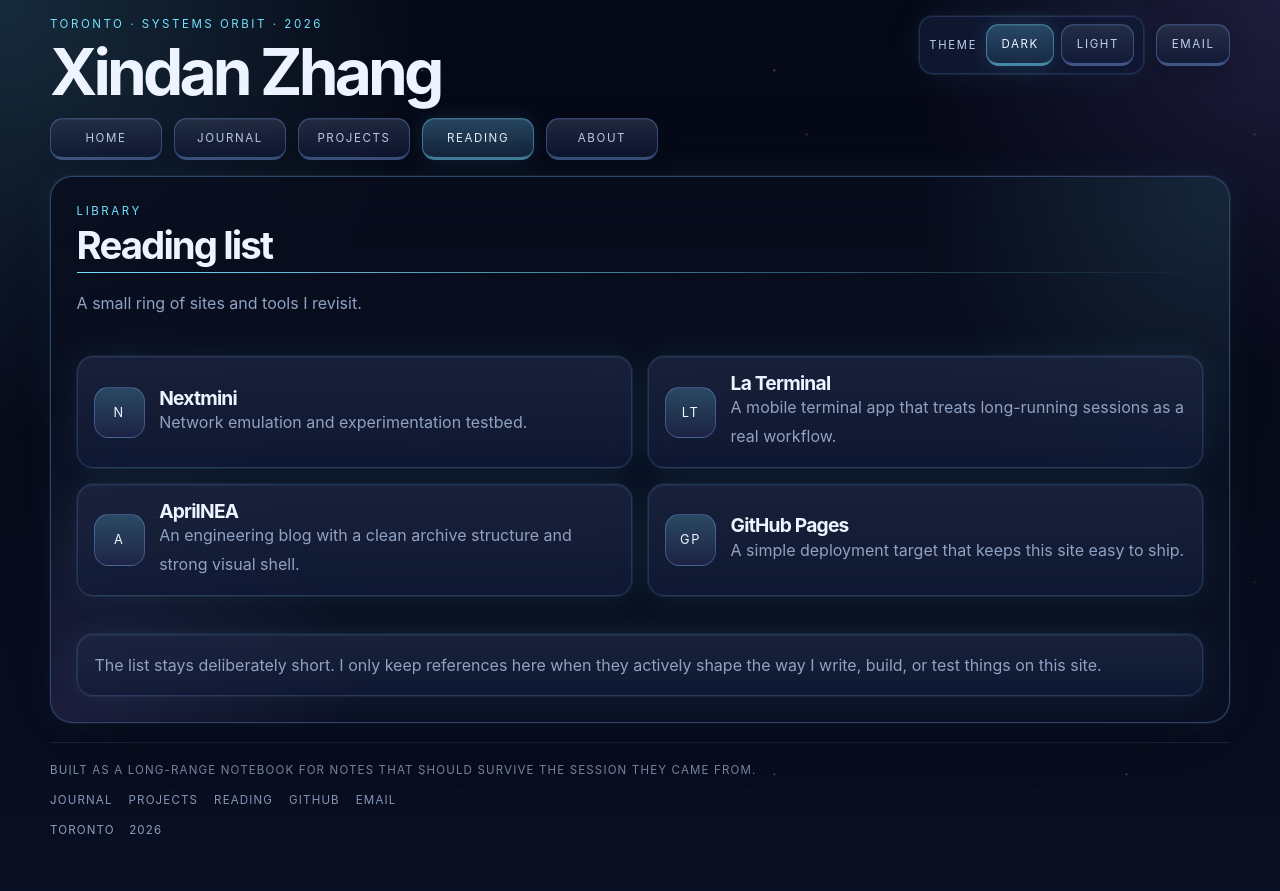
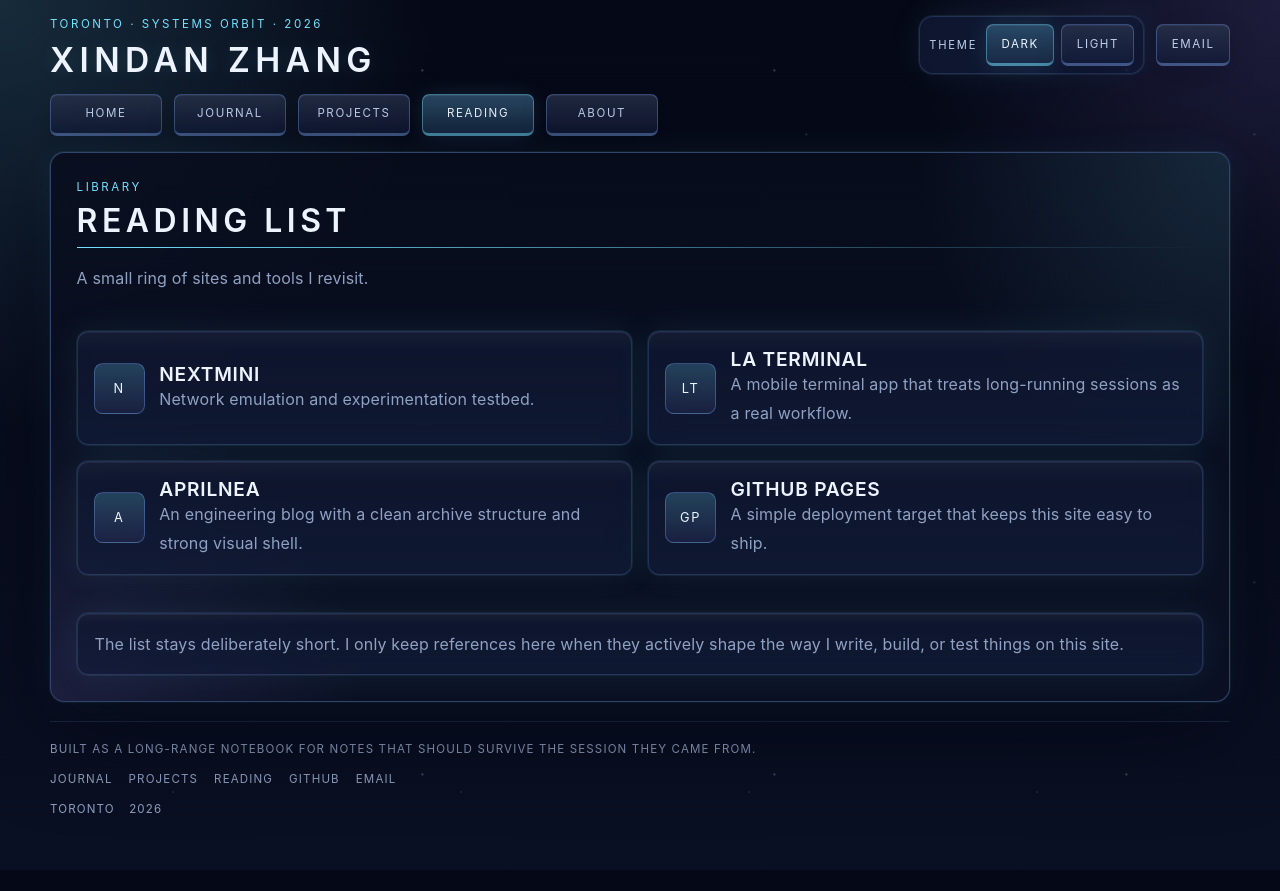
Before and after one commit to XindanZhang/personal-site, a Next.js app: page /personal-site/friends in a window 1280 px wide. After the commit the page ends 870 px from the top, so only its background shows below. Built offline with nearby package versions, Linux system fonts and the light colour scheme.

Commit message:
feat: tighten terminal ui with berkeley mono

```diff
--- a/app/globals.css
+++ b/app/globals.css
@@ -1,8 +1,27 @@
 @import "tailwindcss";
 
+@font-face {
+  font-family: "Berkeley Mono";
+  src:
+    local("Berkeley Mono"),
+    local("Berkeley Mono Regular"),
+    local("Berkeley Mono Variable");
+  font-display: swap;
+}
+
 @theme {
-  --font-display: var(--font-space-grotesk), "Space Grotesk", "Helvetica Neue", sans-serif;
-  --font-mono: var(--font-ibm-plex-mono), "IBM Plex Mono", "SFMono-Regular", monospace;
+  --font-display:
+    "Berkeley Mono",
+    var(--font-ibm-plex-mono),
+    "IBM Plex Mono",
+    "SFMono-Regular",
+    monospace;
+  --font-mono:
+    "Berkeley Mono",
+    var(--font-ibm-plex-mono),
+    "IBM Plex Mono",
+    "SFMono-Regular",
+    monospace;
   --breakpoint-tablet: 48rem;
   --breakpoint-desktop: 80rem;
 }
@@ -62,7 +81,9 @@ body.mode-cosmos {
     radial-gradient(circle at top right, rgba(155, 135, 255, 0.16), transparent 24%),
     linear-gradient(180deg, var(--page-bg) 0%, var(--page-bg-alt) 100%);
   color: var(--page-ink);
-  font-family: var(--font-display);
+  font-family: var(--font-mono);
+  font-variant-ligatures: none;
+  letter-spacing: 0.01em;
 }
 
 body.mode-cosmos::before,
@@ -136,7 +157,7 @@ img {
   margin-top: 1rem;
   padding: 1.2rem;
   border: 1px solid var(--line-strong);
-  border-radius: 1.4rem;
+  border-radius: 0.9rem;
   background: linear-gradient(180deg, var(--panel), var(--panel-strong));
   box-shadow: var(--shadow), var(--glow);
   overflow: hidden;
@@ -171,10 +192,13 @@ img {
   position: relative;
   overflow: hidden;
   border: 1px solid var(--line);
-  border-radius: 1rem;
-  background: linear-gradient(180deg, rgba(255, 255, 255, 0.04), transparent), var(--panel-soft);
+  border-radius: 0.7rem;
+  background:
+    linear-gradient(180deg, rgba(255, 255, 255, 0.03), transparent 18%),
+    linear-gradient(180deg, rgba(5, 8, 22, 0.18), rgba(5, 8, 22, 0)),
+    var(--panel-soft);
   box-shadow: inset 0 1px 0 rgba(255, 255, 255, 0.05), var(--glow);
-  backdrop-filter: blur(16px);
+  backdrop-filter: blur(10px);
 }
 
 .terminal-panel::after {
@@ -220,11 +244,13 @@ img {
 
 .brand-mark {
   display: inline-block;
-  font-family: var(--font-display);
-  font-size: clamp(2.2rem, 5vw, 4rem);
-  font-weight: 700;
-  line-height: 0.94;
-  letter-spacing: -0.06em;
+  font-family: var(--font-mono);
+  font-size: clamp(1.45rem, 2.7vw, 2.1rem);
+  font-weight: 600;
+  line-height: 1.05;
+  letter-spacing: 0.16em;
+  text-transform: uppercase;
+  text-shadow: 0 0 18px rgba(115, 226, 255, 0.12);
 }
 
 .masthead-actions {
@@ -272,7 +298,7 @@ img {
   padding: 0.65rem 0.9rem;
   border: 1px solid var(--line-strong);
   border-bottom-width: 3px;
-  border-radius: 0.8rem;
+  border-radius: 0.45rem;
   background: linear-gradient(180deg, rgba(255, 255, 255, 0.08), transparent), var(--panel-soft);
   box-shadow:
     inset 0 1px 0 rgba(255, 255, 255, 0.06),
@@ -379,11 +405,12 @@ img {
 
 .section-title {
   margin: 0;
-  font-family: var(--font-display);
-  font-size: clamp(1.8rem, 3vw, 2.8rem);
-  font-weight: 700;
-  line-height: 0.98;
-  letter-spacing: -0.05em;
+  font-family: var(--font-mono);
+  font-size: clamp(1.35rem, 2.5vw, 2rem);
+  font-weight: 600;
+  line-height: 1.15;
+  letter-spacing: 0.14em;
+  text-transform: uppercase;
 }
 
 .section-rule {
@@ -469,15 +496,16 @@ img {
 .hero-title,
 .article-title {
   margin: 0;
-  font-family: var(--font-display);
-  font-weight: 700;
-  line-height: 0.94;
-  letter-spacing: -0.06em;
+  font-family: var(--font-mono);
+  font-weight: 600;
+  line-height: 1.04;
+  letter-spacing: 0.08em;
+  text-transform: uppercase;
 }
 
 .hero-title {
   max-width: 13ch;
-  font-size: clamp(2.8rem, 6vw, 5.7rem);
+  font-size: clamp(2.2rem, 5.4vw, 4.2rem);
 }
 
 .hero-quote {
@@ -537,10 +565,11 @@ img {
 .project-title,
 .friend-name {
   margin: 0;
-  font-family: var(--font-display);
-  font-weight: 700;
-  line-height: 1.05;
-  letter-spacing: -0.04em;
+  font-family: var(--font-mono);
+  font-weight: 600;
+  line-height: 1.15;
+  letter-spacing: 0.04em;
+  text-transform: uppercase;
 }
 
 .desk-card-title {
@@ -638,7 +667,7 @@ img {
   display: inline-flex;
   align-items: center;
   padding: 0.3rem 0.55rem;
-  border-radius: 999px;
+  border-radius: 0.4rem;
   font-size: 0.66rem;
   letter-spacing: 0.14em;
   text-transform: uppercase;
@@ -656,11 +685,12 @@ img {
 }
 
 .archive-link {
-  font-family: var(--font-display);
-  font-size: clamp(1.4rem, 2.2vw, 1.95rem);
-  font-weight: 700;
-  line-height: 1.04;
-  letter-spacing: -0.05em;
+  font-family: var(--font-mono);
+  font-size: clamp(1.12rem, 2vw, 1.45rem);
+  font-weight: 600;
+  line-height: 1.2;
+  letter-spacing: 0.04em;
+  text-transform: uppercase;
 }
 
 .archive-keyword {
@@ -752,7 +782,7 @@ img {
   justify-content: center;
   width: 3.2rem;
   height: 3.2rem;
-  border-radius: 0.9rem;
+  border-radius: 0.55rem;
   border: 1px solid var(--line-strong);
   background: linear-gradient(180deg, rgba(115, 226, 255, 0.22), rgba(155, 135, 255, 0.08));
   font-family: var(--font-mono);
@@ -775,7 +805,7 @@ img {
 .practice-chip {
   padding: 0.42rem 0.7rem;
   border: 1px solid var(--line);
-  border-radius: 999px;
+  border-radius: 0.4rem;
   background: rgba(255, 255, 255, 0.04);
   font-family: var(--font-mono);
   font-size: 0.74rem;
@@ -880,21 +910,23 @@ img {
 .article-prose h2 {
   margin: 2rem 0 0.9rem;
   scroll-margin-top: 2rem;
-  font-family: var(--font-display);
-  font-size: clamp(1.8rem, 3vw, 2.8rem);
-  font-weight: 700;
-  line-height: 1;
-  letter-spacing: -0.05em;
+  font-family: var(--font-mono);
+  font-size: clamp(1.3rem, 2.6vw, 1.85rem);
+  font-weight: 600;
+  line-height: 1.25;
+  letter-spacing: 0.12em;
+  text-transform: uppercase;
   color: var(--page-ink);
 }
 
 .article-prose h3 {
   margin: 1.5rem 0 0.8rem;
-  font-family: var(--font-display);
-  font-size: 1.45rem;
-  font-weight: 700;
-  line-height: 1.06;
-  letter-spacing: -0.04em;
+  font-family: var(--font-mono);
+  font-size: 1.05rem;
+  font-weight: 600;
+  line-height: 1.35;
+  letter-spacing: 0.08em;
+  text-transform: uppercase;
   color: var(--page-ink);
 }
 
@@ -908,7 +940,7 @@ img {
 .article-prose code {
   padding: 0.12rem 0.35rem;
   border: 1px solid var(--line);
-  border-radius: 0.4rem;
+  border-radius: 0.2rem;
   background: rgba(255, 255, 255, 0.05);
   font-family: var(--font-mono);
   font-size: 0.88em;
@@ -919,7 +951,7 @@ img {
   overflow-x: auto;
   padding: 1rem;
   border: 1px solid var(--line);
-  border-radius: 0.9rem;
+  border-radius: 0.5rem;
   background: rgba(2, 7, 18, 0.68);
   box-shadow: inset 0 1px 0 rgba(255, 255, 255, 0.03);
   font-family: var(--font-mono);
--- a/app/layout.tsx
+++ b/app/layout.tsx
@@ -1,5 +1,5 @@
 import type { Metadata, Viewport } from "next";
-import { IBM_Plex_Mono, Space_Grotesk } from "next/font/google";
+import { IBM_Plex_Mono } from "next/font/google";
 import type { ReactNode } from "react";
 import { site } from "../lib/site";
 import "./globals.css";
@@ -8,11 +8,6 @@ const ibmPlexMono = IBM_Plex_Mono({
   subsets: ["latin"],
   weight: ["400", "500", "600", "700"],
   variable: "--font-ibm-plex-mono",
-});
-
-const spaceGrotesk = Space_Grotesk({
-  subsets: ["latin"],
-  variable: "--font-space-grotesk",
 });
 
 const themeScript = `
@@ -54,9 +49,7 @@ export default function RootLayout({
 }>) {
   return (
     <html lang="en" suppressHydrationWarning>
-      <body
-        className={`${ibmPlexMono.variable} ${spaceGrotesk.variable} site-body mode-cosmos antialiased`}
-      >
+      <body className={`${ibmPlexMono.variable} site-body mode-cosmos antialiased`}>
         <script dangerouslySetInnerHTML={{ __html: themeScript }} />
         {children}
       </body>
```
Also changed, not shown: 402 other files (tests, documents, lock files or other folders).
